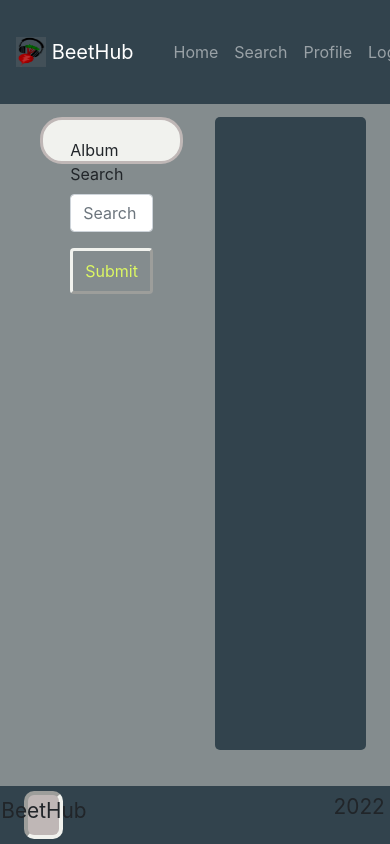
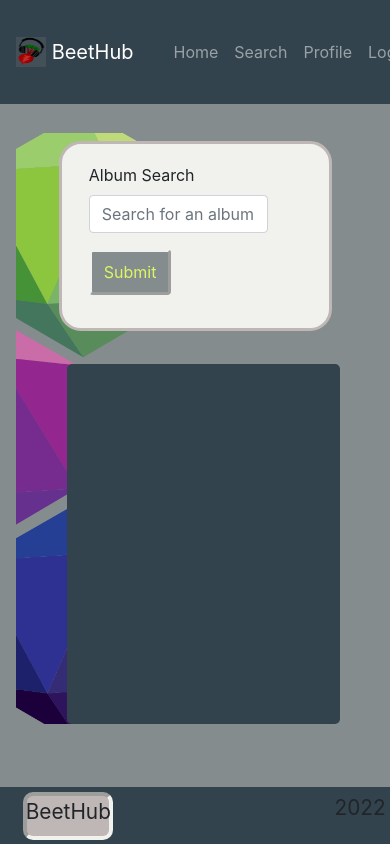
Before and after one commit to heatherviolet/beat-hub, a React (Create React App) app in the folder client/: page /search in a window 390 px wide. Shown: the top 844 px of the page. Built offline with nearby package versions, Linux system fonts and the light colour scheme; sample sign-in values are in the browser's storage.

Commit message:
adding media query to css for search page

```diff
--- a/client/src/App.js
+++ b/client/src/App.js
@@ -33,8 +33,6 @@ const authLink = setContext((_, { headers }) => {
   };
 });
 
-console.log(authLink);
-
 // create a new apollo client
 const client = new ApolloClient({
   link: authLink.concat(httpLink),
@@ -49,7 +47,7 @@ function App() {
           <header className="d-flex align-items-start justify-content-start">
             <Nav />
           </header>
-          <main className="d-flex justify-content-start px-4">
+          <main>
             <Switch>
               <Route exact path="/" component={Home} />
               <Route exact path="/login" component={Login} />
@@ -68,7 +66,7 @@ function App() {
               <Route exact path="/profile" component={Profile} />
             </Switch>
           </main>
-          <Footer />
+            <Footer />
         </div>
       </Router>
     </ApolloProvider>
--- a/client/src/components/SearchAlbums.js
+++ b/client/src/components/SearchAlbums.js
@@ -66,8 +66,8 @@ export default function SearchAlbums({ album, id }) {
   }
 
   return (
-    <Card className="albumCard">
-      <Card.Img variant="top" src={album.cover} />
+    <Card className="albumCard d-flex align-align-content-end">
+      <Card.Img variant="top" src={album.cover} alt={album.name}/>
       <Card.Body>
         <Card.Title>{album.name}</Card.Title>
         <Card.Text>{album.year}</Card.Text>
@@ -87,7 +87,7 @@ export default function SearchAlbums({ album, id }) {
               <ListGroupItem>
                 <div>{idExists && "One of your Favorites"}</div>
                 {!idExists && <Button
-                  className="button"
+                  className="btn-warning button"
                   onClick={() => {
                     cacheAlbum().then(addToFavorites);
                   }}
--- a/client/src/index.css
+++ b/client/src/index.css
@@ -41,11 +41,28 @@ html {
   background: var(--cream-color);
 }
 
+main {
+  display: flex;
+  flex-direction: column;
+  flex-wrap: wrap;
+  justify-content: flex-start;
+  padding: 1rem;
+}
+
+#search-page {
+  display: flex;
+  align-items: flex-start;
+  justify-content: space-around;
+  flex-direction: row;
+  max-width: 100vw;
+  max-height: 70vh;
+}
+
 #album-container {
-  width: 60vw;
+  width: 45vw;
   height: 75vh;
   display: flex;
-  justify-content:space-around;
+  justify-content: space-around;
   flex-direction: row;
   flex-wrap: wrap;
   overflow-y: auto;
@@ -55,8 +72,8 @@ html {
 }
 
 .albumCard {
-  width: 15vw;
-  height: 62vh;
+  width: 230px;
+  height: 600px;
   background-color: var(--cream-color);
   padding: 1.0rem;
   margin: 1rem 0.2rem;
@@ -64,11 +81,21 @@ html {
 
 .form {
   width: 50vw;
-  max-height: 12vw;
   background-color: var(--cream-color);
   border: 3px solid var(--tertiary-bg-color);
   border-radius: 22px;
-  margin: 0 1rem;
+}
+
+#under-form {
+  display: inline-block;
+  background-image: url(./assets/images/hexagon-3736091.png);
+  background-size: 210vh;
+  width: 100%;
+  height: 100vh;
+  background-repeat: no-repeat;
+  background-position: 50px 130px;
+  background-clip: border-box;
+  margin: 0 1rem 0 0;
 }
 
 .button {
@@ -111,9 +138,10 @@ body {
   background-color: var(--main-bg-color);
   font-size: 1.3rem;
   width: 100vw;
-  padding: 1.35vw;
+  padding: 1.10vw;
   position: fixed;
   bottom: 0;
+  margin: 1vw 0 0 0;
 }
 
 .footerElement {
@@ -132,3 +160,41 @@ code {
   font-family: source-code-pro, Menlo, Monaco, Consolas, 'Courier New',
     monospace;
 }
+
+@media only screen and (max-width:600px) {
+  main {
+    display: flex;
+    justify-content: center;
+  }
+
+  #search-page {
+    display: flex;
+    flex-direction: column;
+    align-items: center;
+    justify-content: center;
+    background-image: url(./assets/images/hexagon-3736091.png);
+    background-size: 120vh;
+    width: 100%;
+    height: 100%;
+    background-repeat: no-repeat;
+    background-position: -215vw;
+  }
+
+  .form {
+    width: 70vw;
+    margin: 1vh 0;
+  }
+
+  #album-container {
+    width: 70vw;
+  }
+
+  #under-form {
+    background: none;
+    height: 3%;
+  }
+
+  .footerElement {
+    width: 23vw;
+  }
+}
--- a/client/src/pages/Search.js
+++ b/client/src/pages/Search.js
@@ -3,7 +3,7 @@ import { Form, Button } from "react-bootstrap";
 import { searchSpotify } from "../utils/API";
 import sampleData from "../data-sample.json";
 
-import SearchAlbums from '../components/SearchAlbums';
+import SearchAlbums from "../components/SearchAlbums";
 
 export default function Search() {
   const [searchedAlbums, setSearchedAlbums] = useState([]);
@@ -22,7 +22,7 @@ export default function Search() {
         throw new Error("something went wrong!");
       }
 
-      const { data } = response
+      const { data } = response;
 
       const albumData = data.albums.items.map((album) => ({
         albumURI: album.data.uri,
@@ -41,7 +41,8 @@ export default function Search() {
   };
 
   return (
-    <>
+    <div id="search-page">
+      <div>
         <Form className="form" onSubmit={handleFormSubmit}>
           <Form.Group className="searchForm mb-3" controlId="formBasicSearch">
             <Form.Label>Album Search</Form.Label>
@@ -60,12 +61,17 @@ export default function Search() {
             </Button>
           </Form.Group>
         </Form>
+        <div id="under-form"></div>
+      </div>
+
       <div id="album-container">
-        {searchedAlbums.length ? searchedAlbums.map((album, i) => {
-          console.log(album)
-          return <SearchAlbums key={i} album={album} id={album.albumId}/>
-        }) : ""}
+        {searchedAlbums.length
+          ? searchedAlbums.map((album, i) => {
+              console.log(album);
+              return <SearchAlbums key={i} album={album} id={album.albumId} />;
+            })
+          : ""}
       </div>
-    </>
+    </div>
   );
 }
```
Lines whose indentation alone changed are shown as unchanged.
